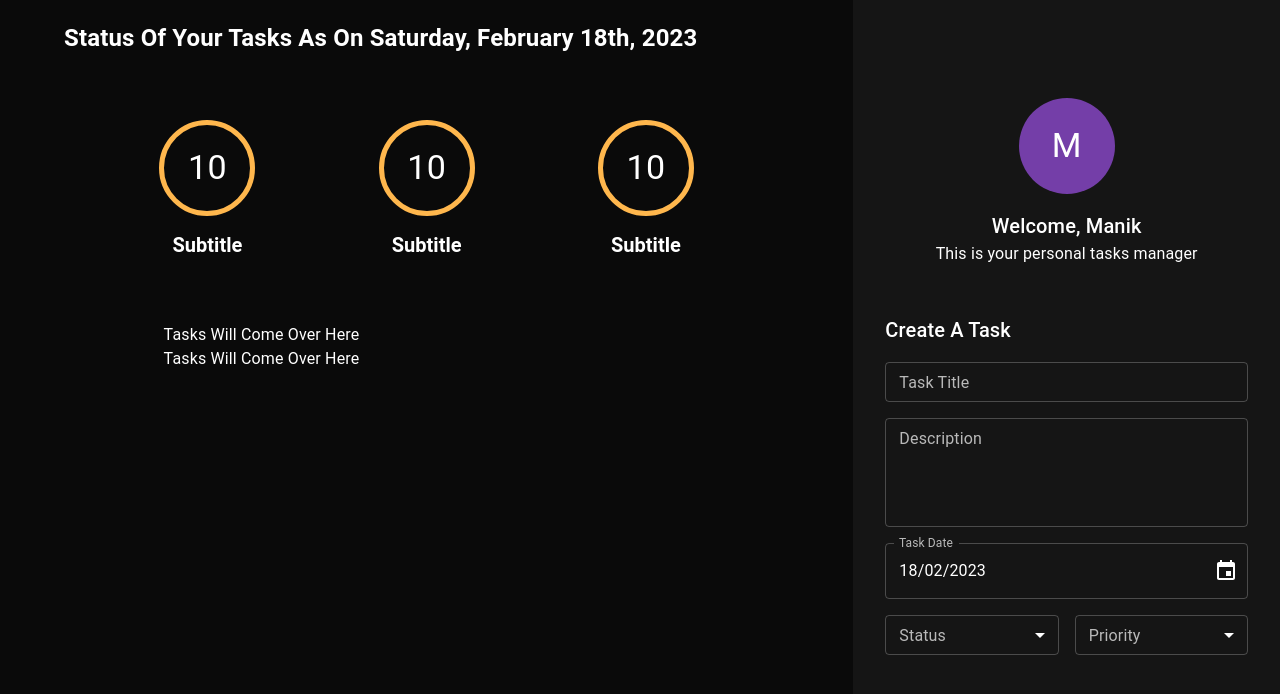
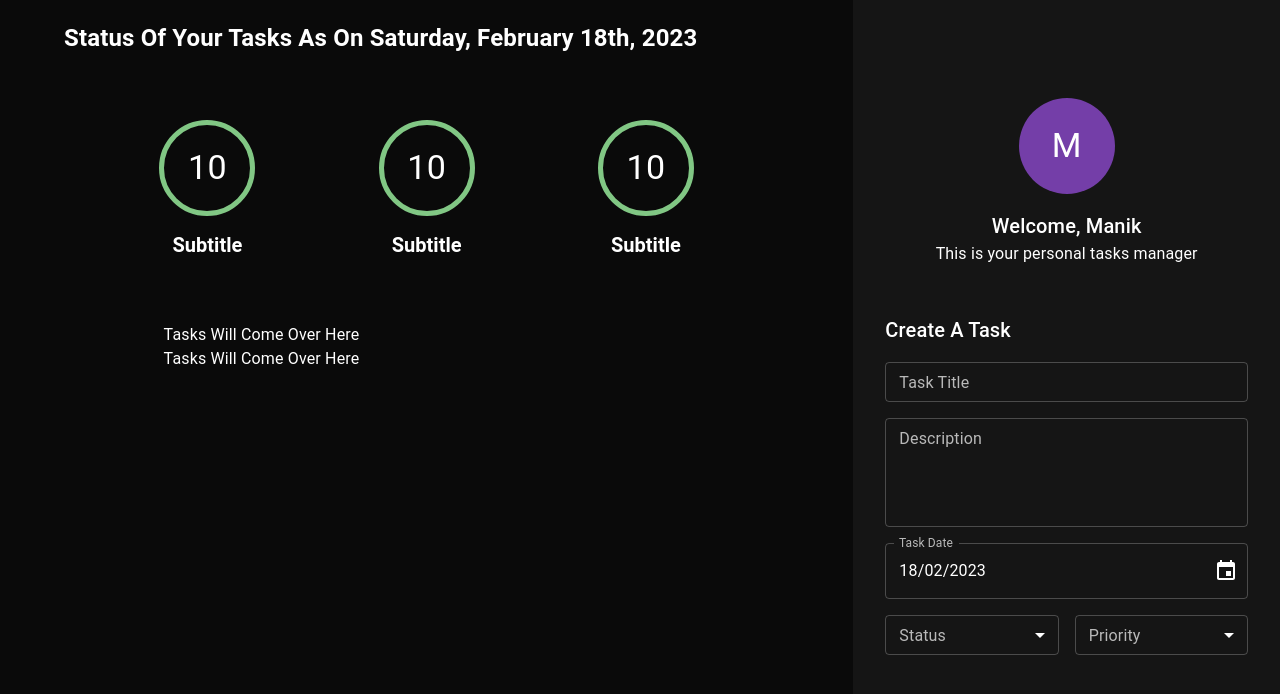
Before and after one commit to manikbajaj/typescript-course-react-project, a React (Create React App) app: page / in a window 1280 px wide. Shown: the top 694 px of the page. Built offline with nearby package versions, Linux system fonts and the light colour scheme.

Commit message:
pushing lecture

```diff
--- /dev/null
+++ b/src/components/taskCounter/helpers/emitCorrectBorderColor.ts
@@ -0,0 +1,15 @@
+import { Status } from '../../createTaskForm/enums/Status';
+import { TaskCounterStatusType } from '../interfaces/ITaskCounter';
+
+export const emitCorrectBorderColor = (
+  status: TaskCounterStatusType,
+): string => {
+  switch (status) {
+    case Status.todo:
+      return 'error.light';
+    case Status.inProgress:
+      return 'warning.light';
+    case Status.completed:
+      return 'success.light';
+  }
+};
--- a/src/components/taskCounter/taskCounter.tsx
+++ b/src/components/taskCounter/taskCounter.tsx
@@ -2,12 +2,14 @@
 import React, { FC, ReactElement } from 'react';
 
 import { ITaskCounter } from './interfaces/ITaskCounter';
+import { Status } from '../createTaskForm/enums/Status';
+import { emitCorrectBorderColor } from './helpers/emitCorrectBorderColor';
 
 export const TaskCounter: FC<ITaskCounter> = (
   props,
 ): ReactElement => {
   //  Destructure props
-  const { status, count = 0 } = props;
+  const { status = Status.completed, count = 0 } = props;
   return (
     <>
       <Box
@@ -23,7 +25,9 @@
             width: '96px',
             height: '96px',
             marginBottom: '16px',
-            borderColor: 'warning.light',
+            borderColor: `${emitCorrectBorderColor(
+              status,
+            )}`,
           }}
         >
           <Typography color="#ffffff" variant="h4">
```
